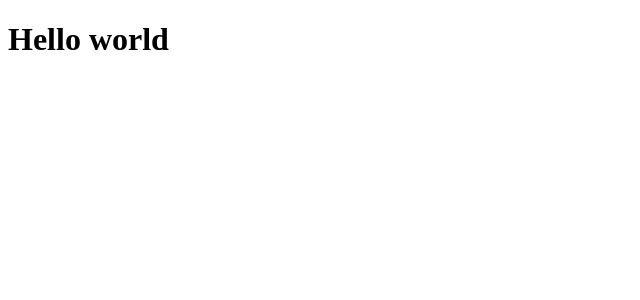
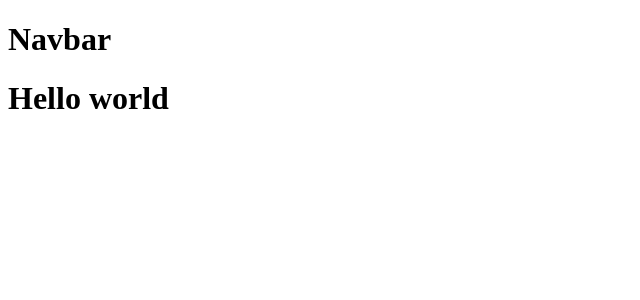
Before and after one commit to yeam-10/portfolio_new, a Next.js app: page / in a window 1280 px wide. Shown: the top 300 px of the page, without its empty margins (0-640 px from the left). Built offline with nearby package versions, Linux system fonts and the light colour scheme.

Commit message:
[ADD] Se agrega navbar

```diff
--- /dev/null
+++ b/components/Layout.js
@@ -0,0 +1,12 @@
+import Navbar from "./Navbar"
+
+const  Layout = ({ children })  =>
+
+<>
+
+    <Navbar/>
+
+    {children}
+ </>
+
+ export default Layout;
--- /dev/null
+++ b/components/Navbar.js
@@ -0,0 +1,5 @@
+const Navbar = () =>
+
+<h1>Navbar</h1>
+
+export default Navbar;
--- a/pages/index.js
+++ b/pages/index.js
@@ -1,3 +1,12 @@
-const Index = ()=> <h1>Hello world</h1>
+import Layout from "../components/Layout";
+
+
+
+const Index = ()=> (
+<Layout>
+<h1>Hello world</h1>
+</Layout>
+
+)
 
 export default Index;
```
Also changed, not shown: pages/blog.js (+14 -1 lines), pages/github.js (+11 -1 lines), 2 other files (tests, documents, lock files or other folders).
